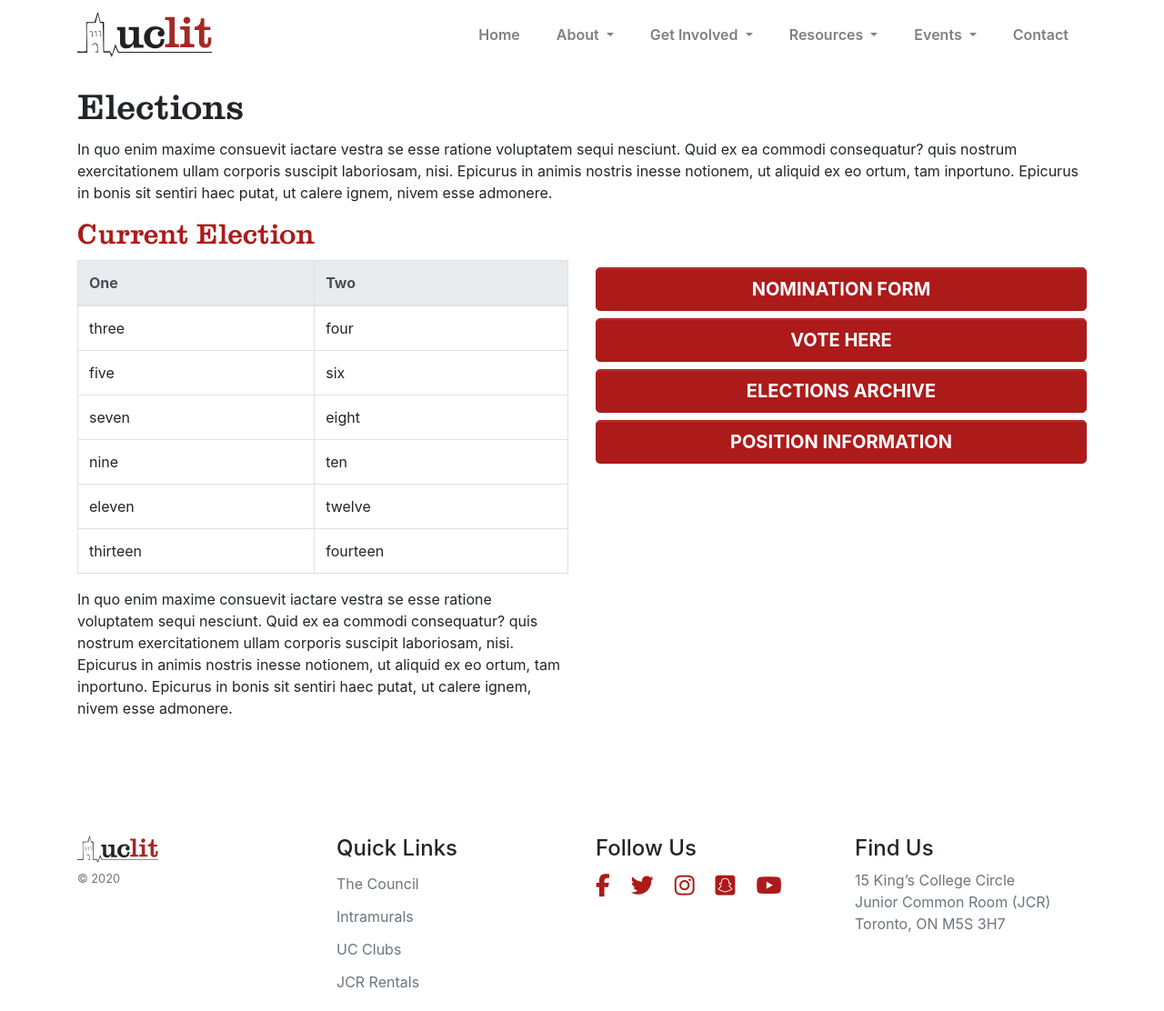
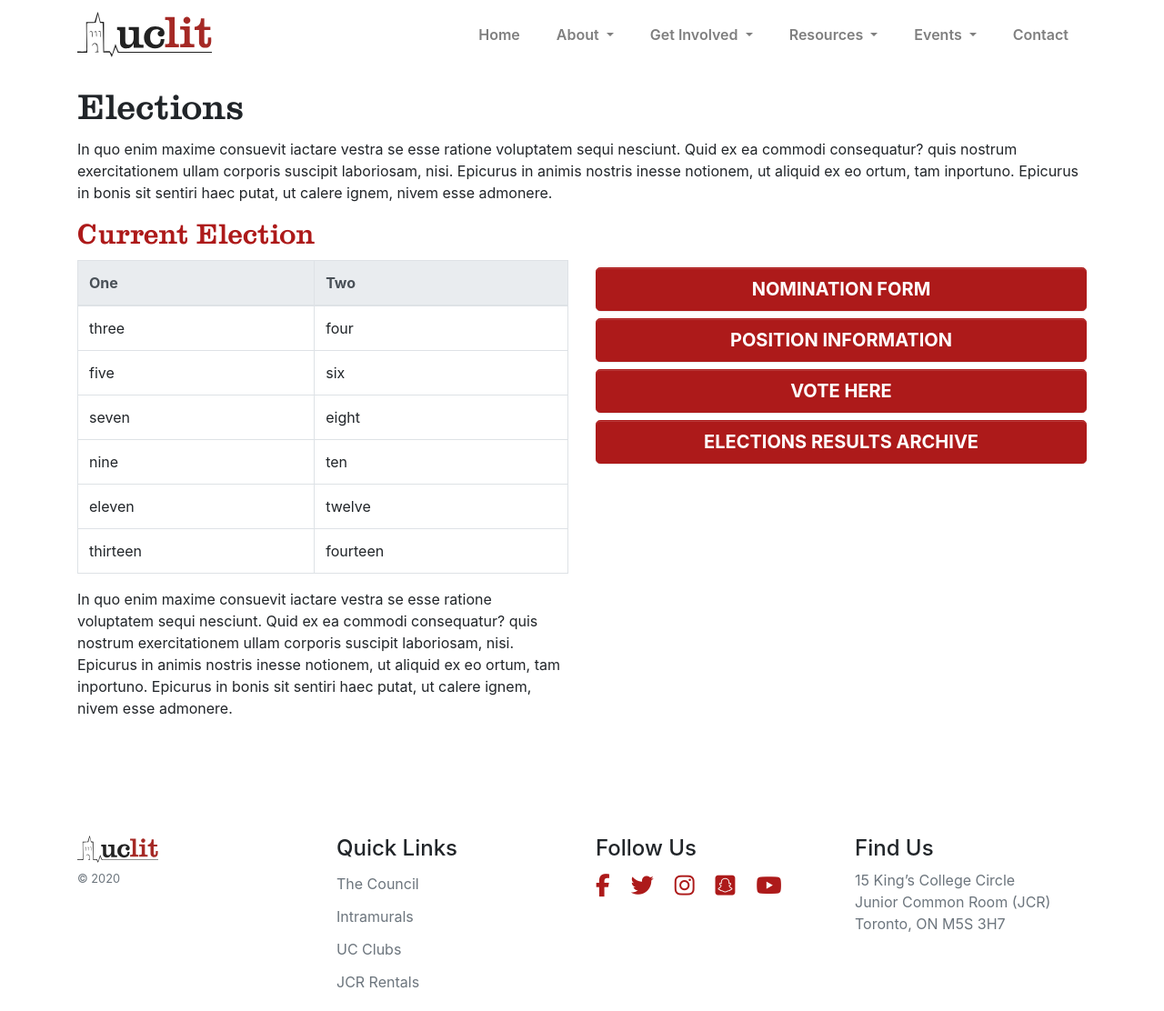
Before and after one commit to uclit-webmaster/uclit-site, a Jekyll site: the page built from get-involved/elections.html, in a window 1280 px wide and 1112 px high. Shown: the whole window at 91% size. Built offline with Jekyll 4.4.1, drawn with Linux system fonts in a browser that asks for light colours; nearby versions of some CDN libraries.

Commit message:
Update elections.yml

```diff
--- a/_data/elections.yml
+++ b/_data/elections.yml
@@ -9,9 +9,9 @@ current-election-text: |
 buttons:
  - text: NOMINATION FORM
    link: https://docs.google.com/document/d/1kAze-mqIMEoSidXYvp18dgxJetnvjHolm4doN6CVmEs/edit?usp=sharing
+ - text: POSITION INFORMATION
+   link: https://drive.google.com/drive/folders/11Sws4cnaROTs858_2ljzMMjRRUOU998Q?usp=sharing
  - text: VOTE HERE
    link: https://voting.utoronto.ca/
- - text: ELECTIONS ARCHIVE
+ - text: ELECTIONS RESULTS ARCHIVE
    link: https://drive.google.com/drive/folders/11Sws4cnaROTs858_2ljzMMjRRUOU998Q?usp=sharing
- - text: POSITION INFORMATION
-   link: https://drive.google.com/drive/folders/11Sws4cnaROTs858_2ljzMMjRRUOU998Q?usp=sharing
```
